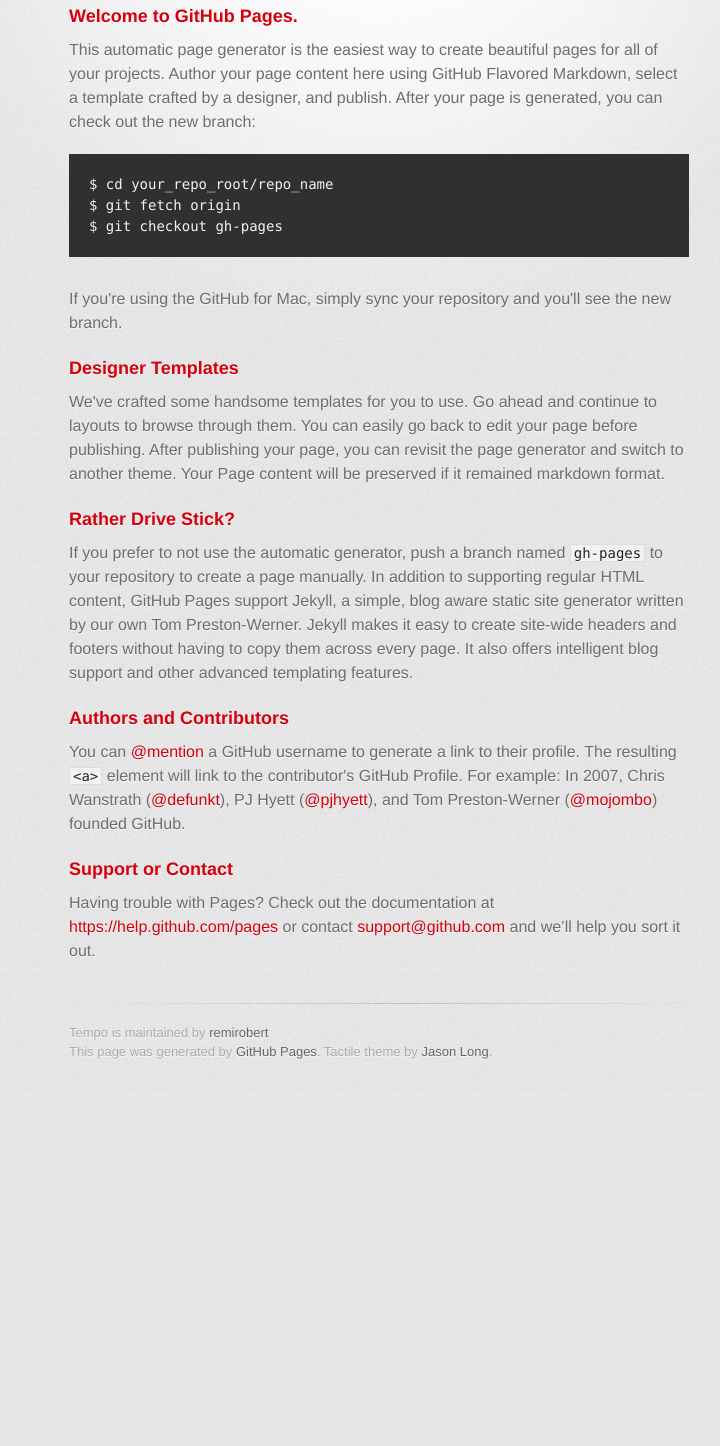
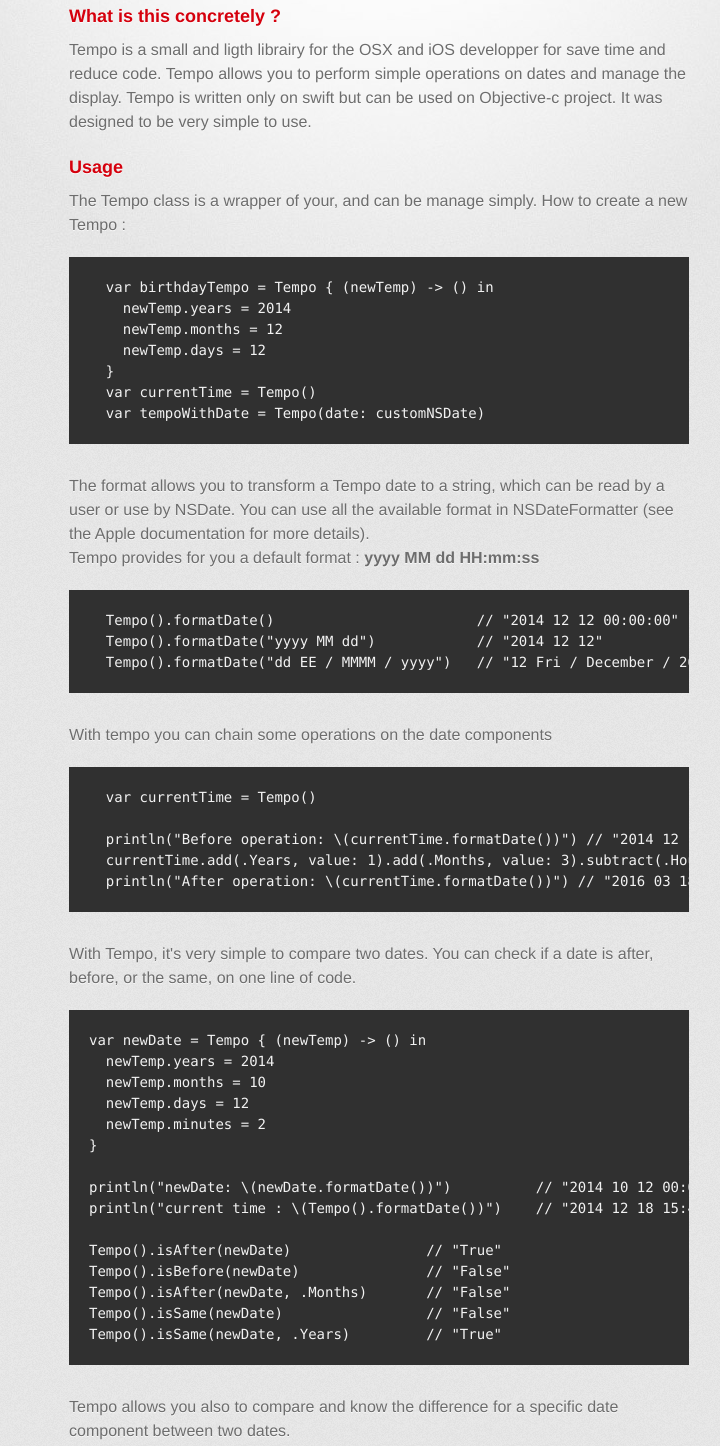
Before and after one commit to remirobert/Tempo, a plain HTML site: page index.html in a window 1280 px wide. Shown: the part 268-1714 px from the top of the page, without its empty margins (261-981 px from the left). Before the commit the page ends 1360 px from the top, so only its background shows below. Drawn offline with Linux system fonts and the light colour scheme; a web font is replaced by a local one.

Commit message:
Update index.html
update page

```diff
--- a/index.html
+++ b/index.html
@@ -32,41 +32,99 @@
 
         <section id="main_content">
           <h3>
-<a id="welcome-to-github-pages" class="anchor" href="#welcome-to-github-pages" aria-hidden="true"><span class="octicon octicon-link"></span></a>Welcome to GitHub Pages.</h3>
+<a id="welcome-to-github-pages" class="anchor" href="#welcome-to-github-pages" aria-hidden="true"><span class="octicon octicon-link"></span></a>What is this concretely ?</h3>
 
-<p>This automatic page generator is the easiest way to create beautiful pages for all of your projects. Author your page content here using GitHub Flavored Markdown, select a template crafted by a designer, and publish. After your page is generated, you can check out the new branch:</p>
+<p>Tempo is a small and ligth librairy for the OSX and iOS developper for save time and reduce code. Tempo allows you to perform simple operations on dates and manage the display. Tempo is written only on swift but can be used on Objective-c project. It was designed to be very simple to use.</p>
 
-<pre><code>$ cd your_repo_root/repo_name
-$ git fetch origin
-$ git checkout gh-pages
+
+<h3>
+<a id="designer-templates" class="anchor" href="#designer-templates" aria-hidden="true"><span class="octicon octicon-link"></span></a>Usage</h3>
+
+<p>The Tempo class is a wrapper of your, and can be manage simply. How to create a new Tempo :</p>
+
+<pre><code>  var birthdayTempo = Tempo { (newTemp) -> () in
+    newTemp.years = 2014
+    newTemp.months = 12
+    newTemp.days = 12
+  }
+  var currentTime = Tempo()
+  var tempoWithDate = Tempo(date: customNSDate)</code></pre>
+
+<p>The format allows you to transform a Tempo date to a string, which can be read by a user or use by NSDate. You can use all the available format in NSDateFormatter (see the Apple documentation for more details).</br>
+Tempo provides for you a default format : <strong>yyyy MM dd HH:mm:ss</strong></p>
+
+<pre><code>  Tempo().formatDate()                        // "2014 12 12 00:00:00"
+  Tempo().formatDate("yyyy MM dd")            // "2014 12 12"
+  Tempo().formatDate("dd EE / MMMM / yyyy")   // "12 Fri / December / 2014"</code></pre>
+
+
+
+<p>With tempo you can chain some operations on the date components</p>
+
+<pre><code>  var currentTime = Tempo()
+
+  println("Before operation: \(currentTime.formatDate())") // "2014 12 18 15:28:12"
+  currentTime.add(.Years, value: 1).add(.Months, value: 3).subtract(.Hours, value: 3).subtract(.Minutes, value: 80)
+  println("After operation: \(currentTime.formatDate())") // "2016 03 18 11:08:12"</code></pre>
+
+
+<p>With Tempo, it's very simple to compare two dates. You can check if a date is after, before, or the same, on one line of code.</p>
+
+<pre><code>var newDate = Tempo { (newTemp) -> () in
+  newTemp.years = 2014
+  newTemp.months = 10
+  newTemp.days = 12
+  newTemp.minutes = 2
+}
+
+println("newDate: \(newDate.formatDate())")          // "2014 10 12 00:02:00"
+println("current time : \(Tempo().formatDate())")    // "2014 12 18 15:40:11"
+
+Tempo().isAfter(newDate)                // "True"
+Tempo().isBefore(newDate)               // "False"
+Tempo().isAfter(newDate, .Months)       // "False"
+Tempo().isSame(newDate)                 // "False"
+Tempo().isSame(newDate, .Years)         // "True"
 </code></pre>
 
-<p>If you're using the GitHub for Mac, simply sync your repository and you'll see the new branch.</p>
+<p>Tempo allows you also to compare and know the difference for a specific date component between two dates.</p>
 
-<h3>
-<a id="designer-templates" class="anchor" href="#designer-templates" aria-hidden="true"><span class="octicon octicon-link"></span></a>Designer Templates</h3>
+<pre><code>var newDate = Tempo { (newTemp) -> () in
+  newTemp.years = 2014
+  newTemp.months = 10
+  newTemp.days = 12
+  newTemp.minutes = 2
+}
 
-<p>We've crafted some handsome templates for you to use. Go ahead and continue to layouts to browse through them. You can easily go back to edit your page before publishing. After publishing your page, you can revisit the page generator and switch to another theme. Your Page content will be preserved if it remained markdown format.</p>
+Tempo().diff(.Years, date: newDate)     // "0"
+Tempo().diff(.Months, date: newDate)    // "-2"
+newDate.diff(.Secondes, date: Tempo())  // "5849274"
+</code></pre>
 
-<h3>
-<a id="rather-drive-stick" class="anchor" href="#rather-drive-stick" aria-hidden="true"><span class="octicon octicon-link"></span></a>Rather Drive Stick?</h3>
+<p>Tempo displayed to you in an understandable format and visual the difference between two dates. The display format is of the form "x time ago". You can display a past date or a future date, both work.</p>
+<pre><code>var date = Tempo { (newTemp) -> () in
+  newTemp.years = 2014
+  newTemp.months = 10
+  newTemp.days = 25
+}
 
-<p>If you prefer to not use the automatic generator, push a branch named <code>gh-pages</code> to your repository to create a page manually. In addition to supporting regular HTML content, GitHub Pages support Jekyll, a simple, blog aware static site generator written by our own Tom Preston-Werner. Jekyll makes it easy to create site-wide headers and footers without having to copy them across every page. It also offers intelligent blog support and other advanced templating features.</p>
+println(date.timeAgoFromNow())      // "1 months ago"
 
-<h3>
-<a id="authors-and-contributors" class="anchor" href="#authors-and-contributors" aria-hidden="true"><span class="octicon octicon-link"></span></a>Authors and Contributors</h3>
+newTemp.months = 12
+newTemp.days = 18
+newTemp.hours = 12
 
-<p>You can <a href="https://github.com/blog/821" class="user-mention">@mention</a> a GitHub username to generate a link to their profile. The resulting <code>&lt;a&gt;</code> element will link to the contributor's GitHub Profile. For example: In 2007, Chris Wanstrath (<a href="https://github.com/defunkt" class="user-mention">@defunkt</a>), PJ Hyett (<a href="https://github.com/pjhyett" class="user-mention">@pjhyett</a>), and Tom Preston-Werner (<a href="https://github.com/mojombo" class="user-mention">@mojombo</a>) founded GitHub.</p>
+println(date.timeAgoFromNow())      // "3 hours ago"
+println(Tempo().timeAgoFromNow())   // "seconds ago"
+date.timeAgoFrom(otherTempo)
+</code></pre>
 
-<h3>
-<a id="support-or-contact" class="anchor" href="#support-or-contact" aria-hidden="true"><span class="octicon octicon-link"></span></a>Support or Contact</h3>
 
-<p>Having trouble with Pages? Check out the documentation at <a href="https://help.github.com/pages">https://help.github.com/pages</a> or contact <a href="mailto:support@github.com">support@github.com</a> and we’ll help you sort it out.</p>
         </section>
 
         <footer>
           Tempo is maintained by <a href="https://github.com/remirobert">remirobert</a><br>
-          This page was generated by <a href="http://pages.github.com">GitHub Pages</a>. Tactile theme by <a href="https://twitter.com/jasonlong">Jason Long</a>.
+          This page was generated by <a href="http://pages.github.com">GitHub Pages</a>
         </footer>
 
 
```
